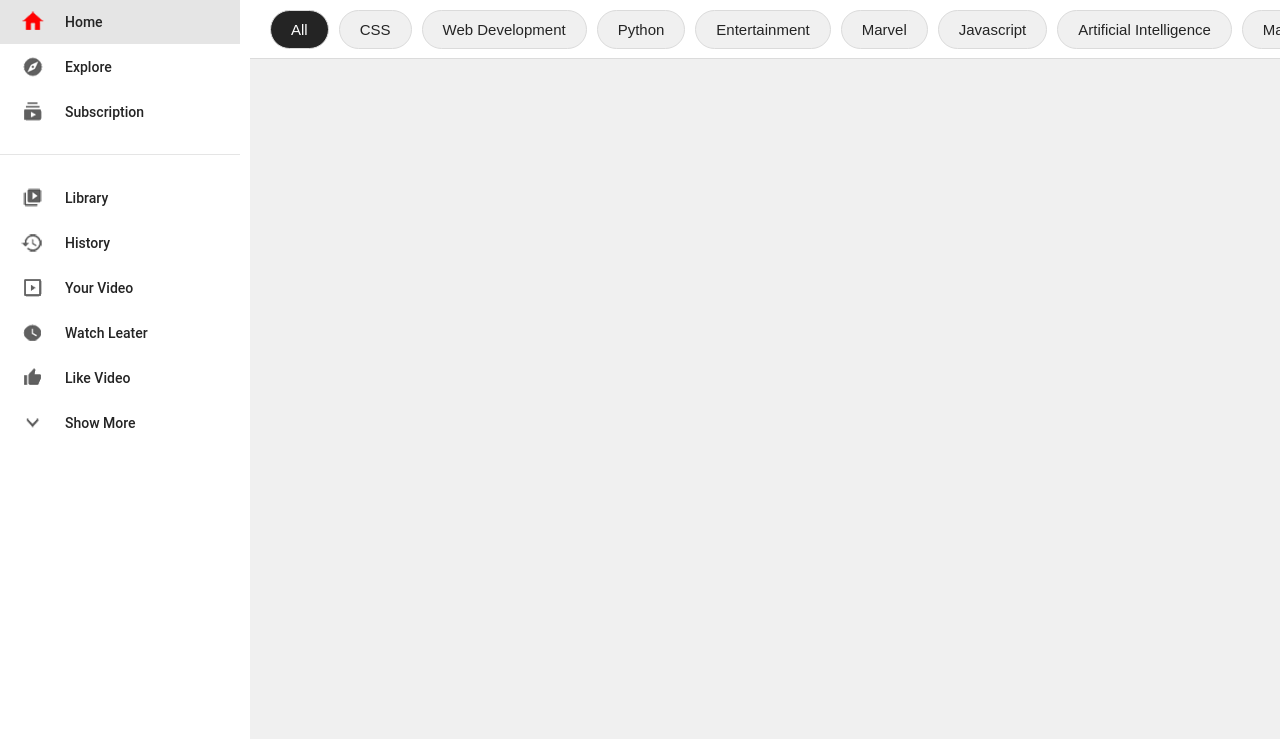
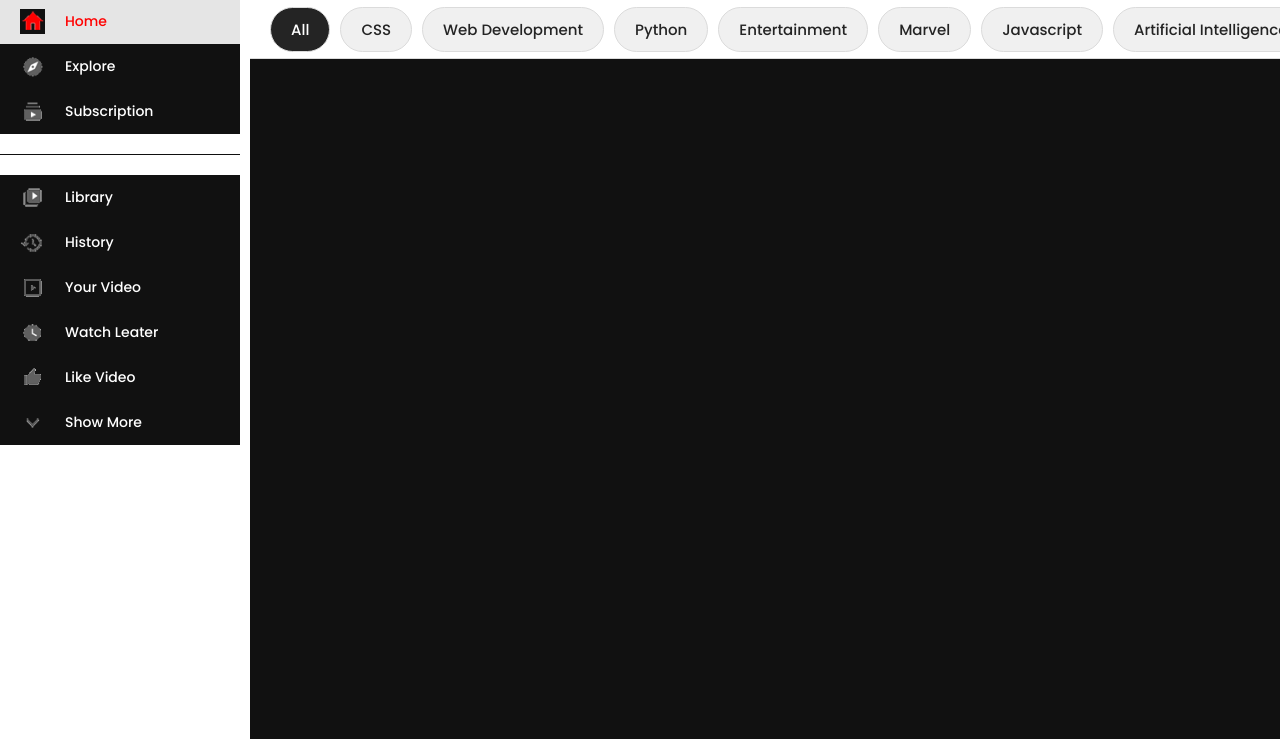
Before and after one commit to dhayalan19/youtube-clone, a plain HTML site: page index.html in a window 1280 px wide. Shown: the part 61-800 px from the top of the page. Drawn offline with Linux system fonts and the light colour scheme; no server answers.

Commit message:
Update style1.css

```diff
--- a/style1.css
+++ b/style1.css
@@ -1,7 +1,11 @@
+@import url('https://fonts.googleapis.com/css2?family=Poppins:wght@400;500;600&display=swap');
 *{
     margin: 0;
     padding: 0;
     box-sizing: border-box;
+    background-color: #111;
+    color:#fff;
+    font-family: 'Poppins', sans-serif;
 }
 
 *:focus{
@@ -9,6 +13,7 @@
 }
 
 body{
+    color:white;
     position: relative;
     background: #f0f0f0;
     font-family: 'roboto', sans-serif;
@@ -124,7 +129,9 @@ body{
     background: #fff;
     padding-right: 10px;
 }
-
+.side-bar a{
+    color:white;
+}
 .links{
     display: block;
     width: 100%;
@@ -145,7 +152,8 @@ body{
 
 .links:hover,
 .links.active{
-    background: rgba(0, 0, 0, 0.1);
+  color:red;
+  background-color: rgba(0,0,0,0.1);
 }
 
 .seperator{
@@ -168,12 +176,22 @@ body{
     padding: 0 20px;
     display: flex;
     align-items: center;
-    overflow-x: auto;
+    overflow-x: scroll;
     overflow-y: hidden;
 }
 
 .filters::-webkit-scrollbar{
-    display: none;
+    width: 10px;
+}
+
+
+.filters::-webkit-scrollbar-track {
+  background: #f1f1f1;
+}
+
+.filters::-webkit-scrollbar-thumb {
+  background: red;
+  border-radius: 10px;
 }
 
 .filter-options{
@@ -184,8 +202,9 @@ body{
     border: 1px solid #dbdbdb;
     text-transform: capitalize;
     margin-right: 10px;
-    color: #242424;
+    color:#242424;
     font-size: 15px;
+    font-weight: 500;
     cursor: pointer;
 }
 
```
